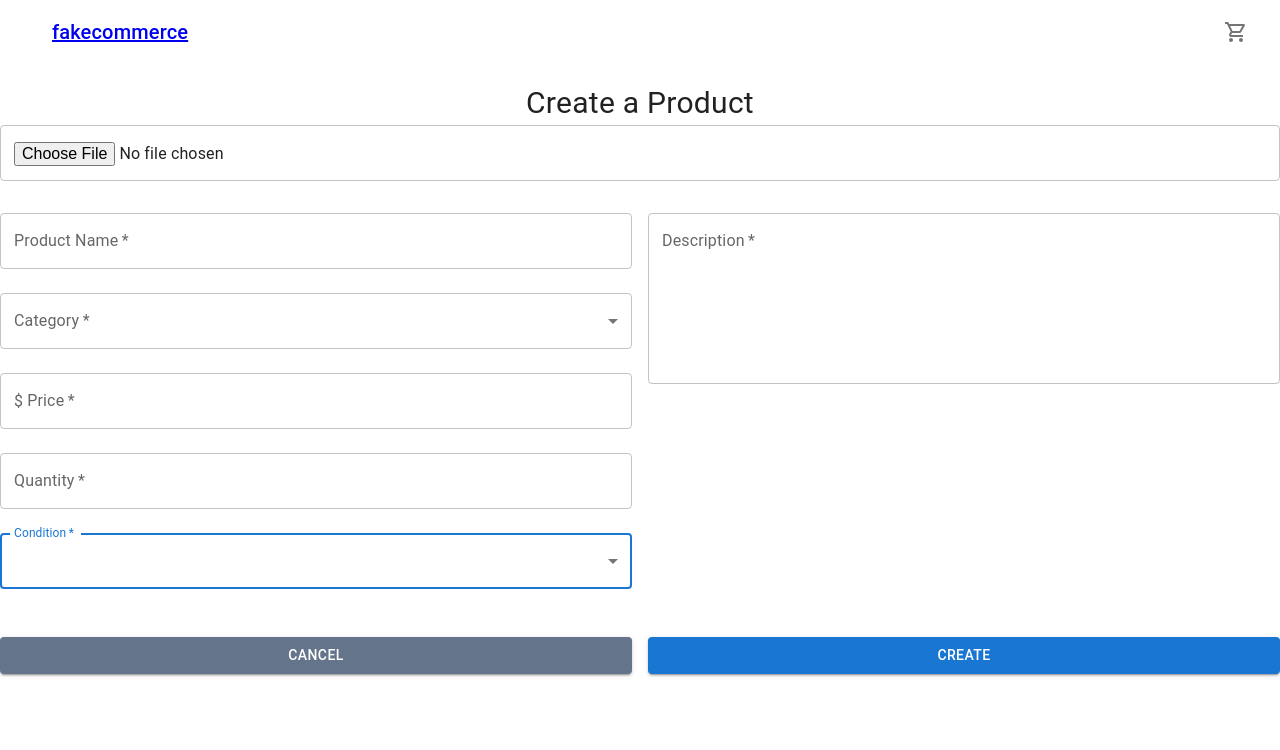
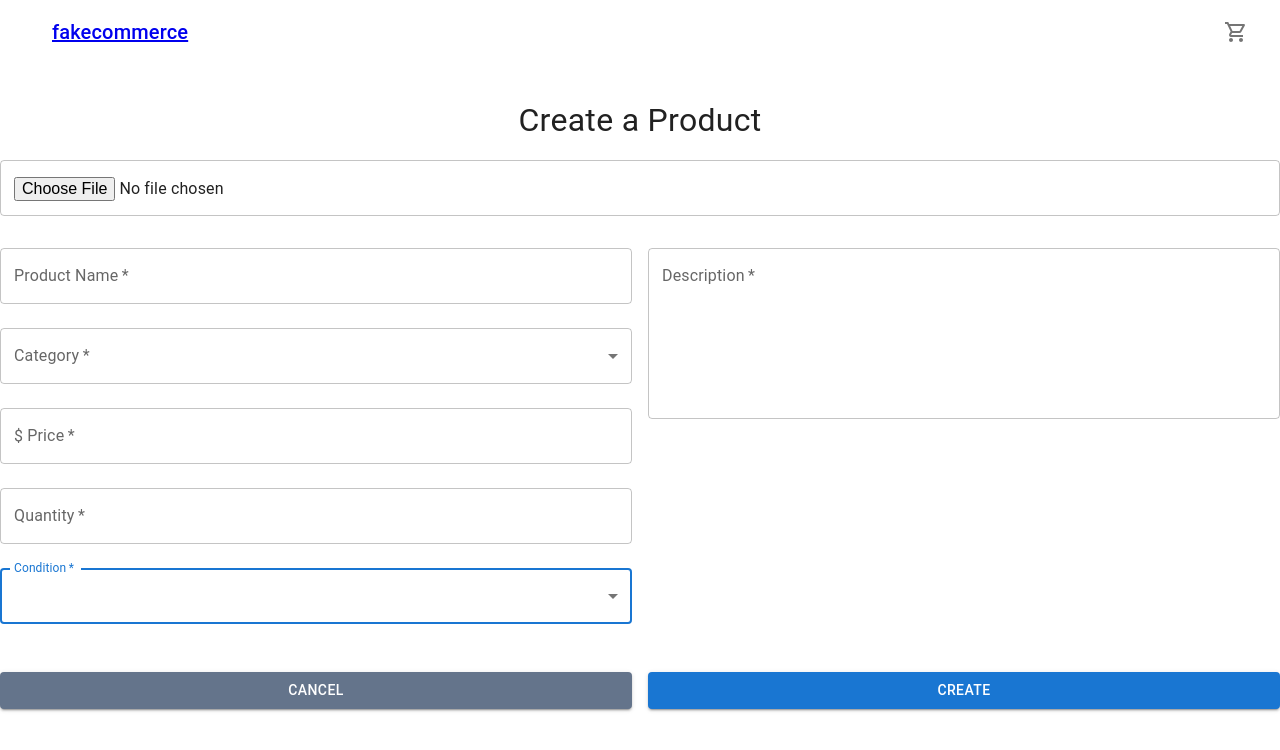
Before and after one commit to BrandonMinjares/Commerce, a React (Create React App) app in the folder frontend/: page /product/create in a window 1280 px wide. Shown: the top 750 px of the page. Built offline with nearby package versions, Linux system fonts and the light colour scheme; sample sign-in values are in the browser's storage.

Commit message:
added requirements for create item yaml

```diff
--- a/frontend/src/components/CreateItem.jsx
+++ b/frontend/src/components/CreateItem.jsx
@@ -89,7 +89,7 @@ export default function CreateItem() {
 
       <Box component="form" noValidate onSubmit={handleSubmit}
         sx={{mt: 2, justifyContent: 'center'}}>
-        <Typography textAlign={'center'} fontSize={30}>
+        <Typography textAlign={'center'} fontSize={32} padding={2}>
           Create a Product
         </Typography>
         <Grid container direction='row' justifyContent="center">
```
Also changed, not shown: 1 other file (tests, documents, lock files or other folders).
